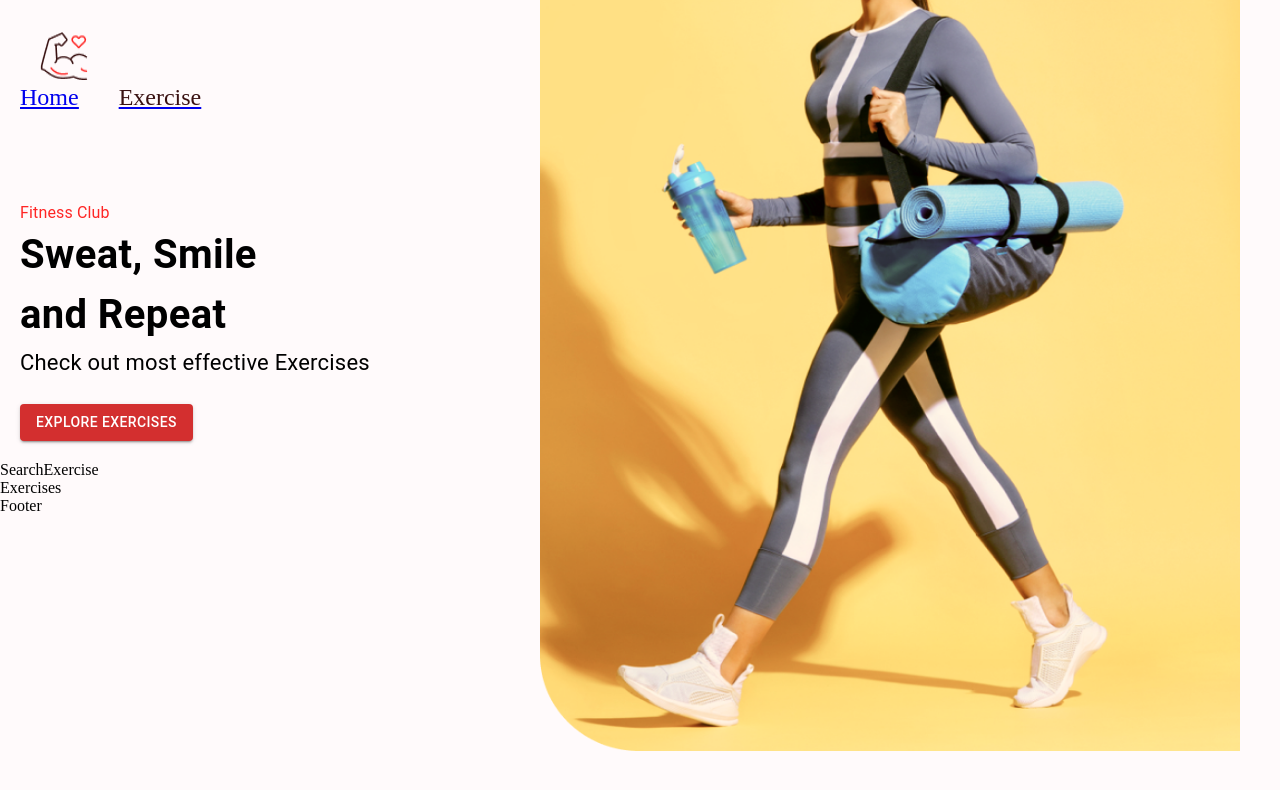
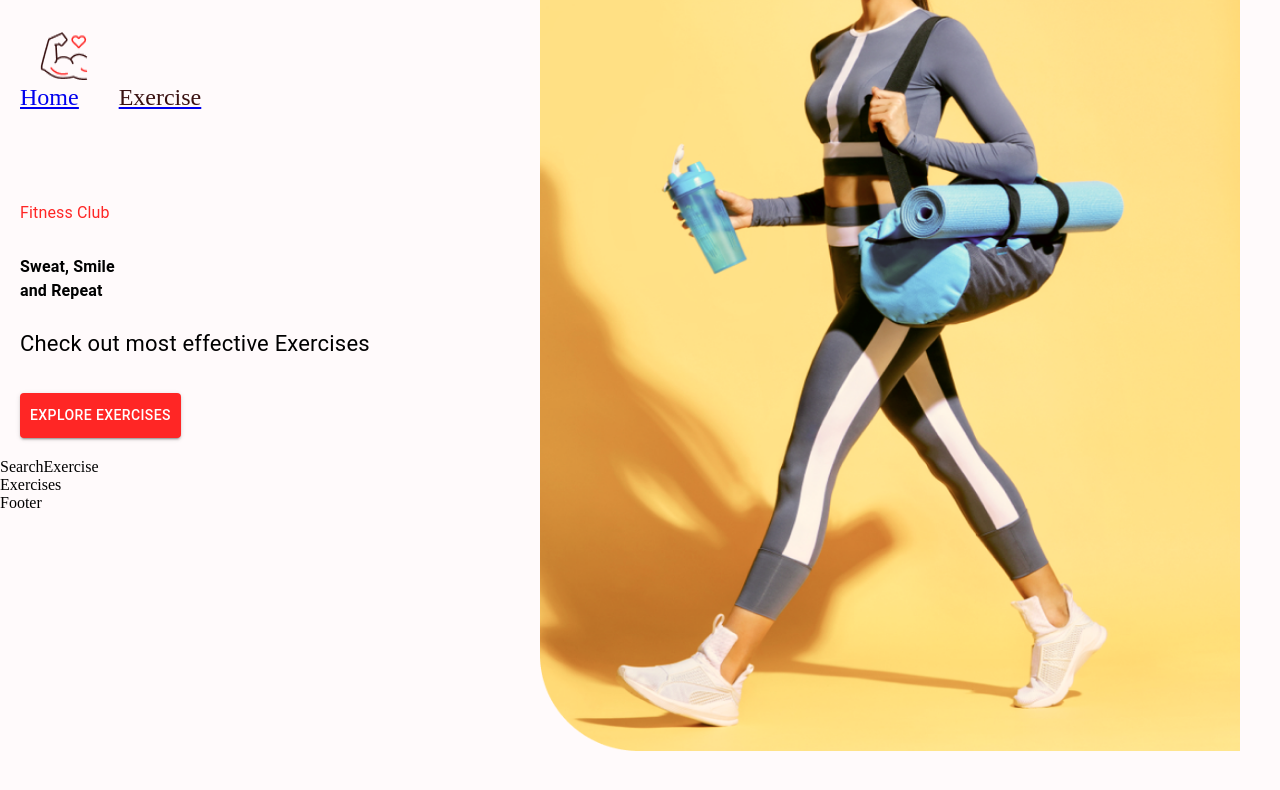
Before and after one commit to alexander784/gym, a React (Create React App) app: page / in a window 1280 px wide. Shown: the top 790 px of the page. Built offline with nearby package versions, Linux system fonts and the light colour scheme.

Commit message:
Style Home page

```diff
--- a/src/components/HeroBanner.js
+++ b/src/components/HeroBanner.js
@@ -15,14 +15,25 @@
         </Typography>
         <Typography fontWeight={700}
         // Responsiveness
-        sx={{ fontSize: {ig: "44px", xs: "40px" }}}>
+        sx={{ fontSze: {ig: "44px", xs: "40px" }}}
+        mb="23px" mt="30px">
             Sweat, Smile <br/> and Repeat
         </Typography>
         <Typography fontSize="22px"
-        lineHeight="35px" mb={3}>
+        lineHeight="35px" mb={4}>
             Check out most effective Exercises
         </Typography>
-        <Button variant="contained" color="error" href='#exercises'>Explore Exercises</Button>
+        <Button variant="contained" color="error" href='#exercises'
+        sx={{ backgroundColor:"#ff2625", padding:"10px"}}>Explore Exercises</Button>
+        <Typography
+        fontWeight={600}
+        color="#ff2625"
+        sx={{opacity:0.1,
+        display: {ig: "block", xs:"none"}
+        }}
+        fontSize="200px">
+            Exercises
+        </Typography>
         <img src={banner} alt="Banner"
         className='hero-banner-img'/>
 
```
